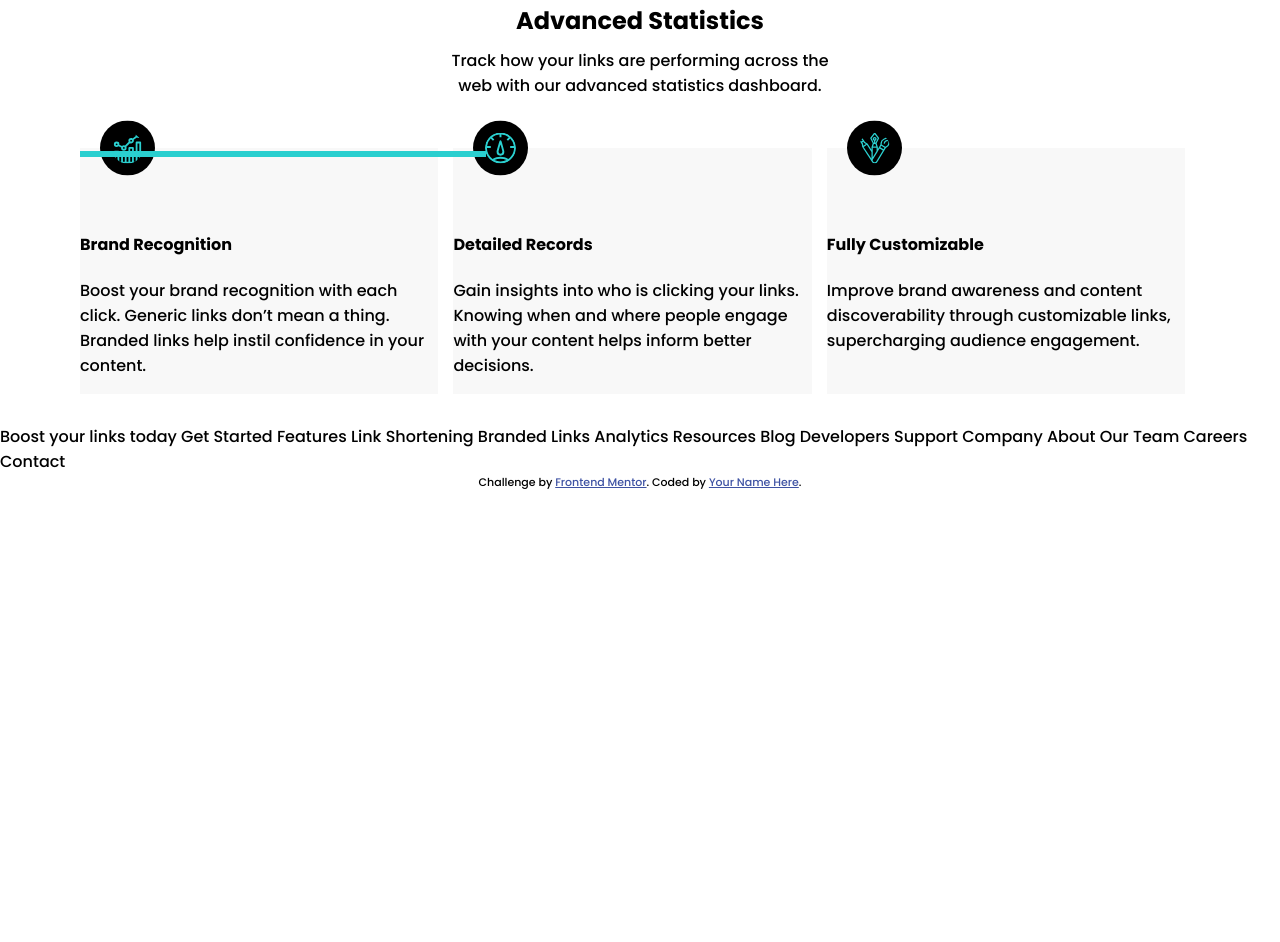
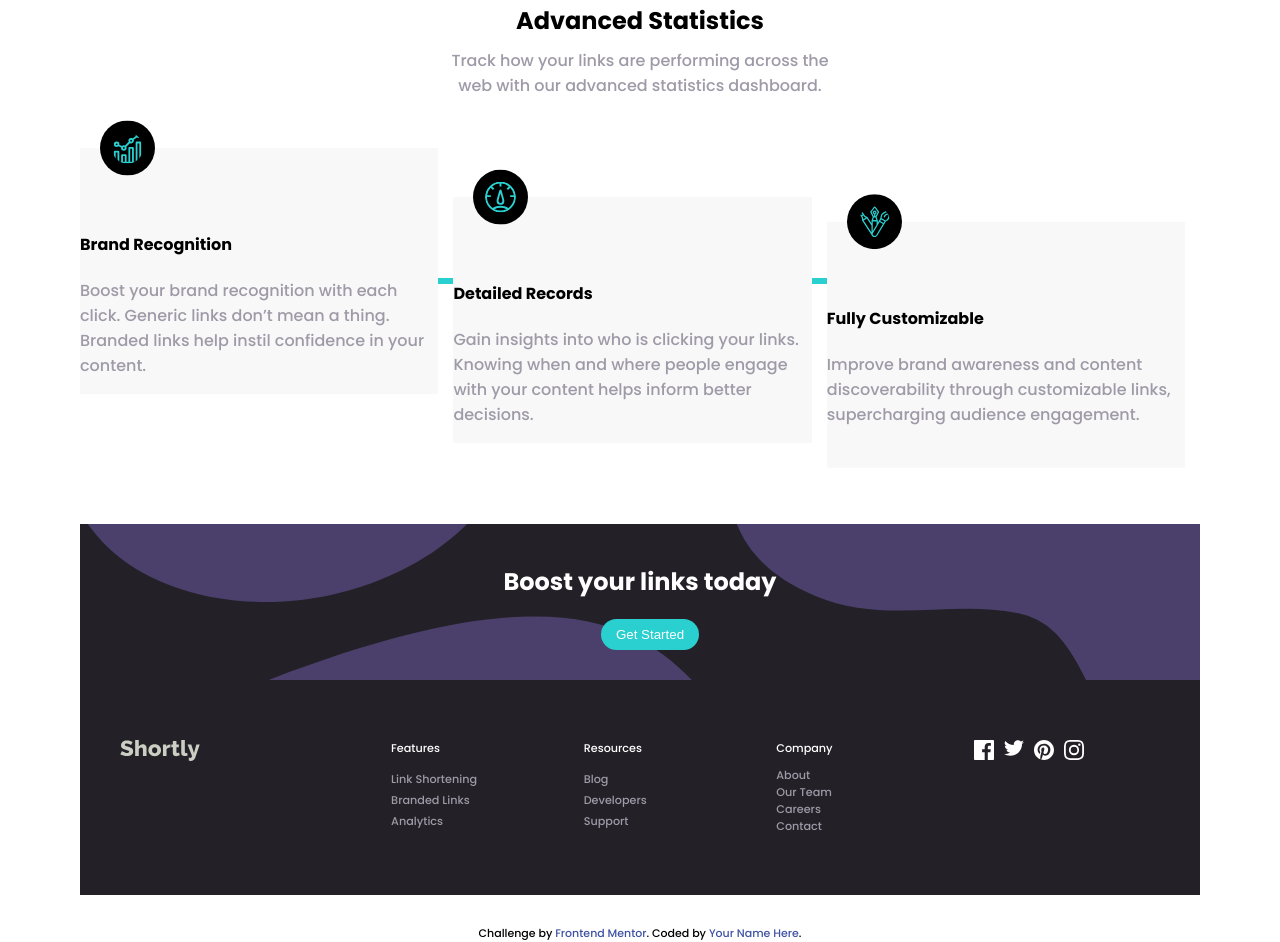
Before and after one commit to TKamote/url-shortening-api-master, a plain HTML site: page index.html in a window 1280 px wide. Shown: the part 709-1651 px from the top of the page. Before the commit the page ends 1200 px from the top, so only its background shows below. Drawn offline with Linux system fonts and the light colour scheme.

Commit message:
2nd commit

```diff
--- a/index.html
+++ b/index.html
@@ -79,32 +79,45 @@
         <p>Improve brand awareness and content discoverability through customizable
           links, supercharging audience engagement.</p>
       </div>
+      <div class="middle-line"></div>
     </div>
-
+    <div class="article3">
+      <h2>Boost your links today</h2>
+      <button class="btn btn-article3">Get Started</button>
+    </div>
+    <footer>
+      <div class="logo logo1">
+        <img src="images/logo.svg" alt="">
+      </div>
+      <div class="footer-links">
+        <ul class='foot feature'>
+          <li class='title'><a href="">Features</a></li>
+          <li><a href="#">Link Shortening</a></li>
+          <li><a href="#">Branded Links</a></li>
+          <li><a href="#">Analytics</a></li>
+        </ul>
+        <ul class='foot resources'>
+          <li class='title'><a href="">Resources</a></li>
+          <li><a href="#">Blog</a></li>
+          <li><a href="#">Developers</a></li>
+          <li><a href="#">Support</a></li>
+        </ul>
+        <ul class='foot company'>
+          <li class='title'><a href="">Company</a></li>
+          <li><a href="#">About</a></li>
+          <li><a href="#">Our Team</a></li>
+          <li><a href="#">Careers</a></li>
+          <li><a href="">Contact</a></li>
+        </ul>
+      </div>
+      <ul class='social-media'>
+        <li><a href="#"><img src="images/icon-facebook.svg" alt="icon-facebook"></a></li>
+        <li><a href="#"><img src="images/icon-twitter.svg" alt="icon-twitter"></a></li>
+        <li><a href="#"><img src="images/icon-pinterest.svg" alt="icon-pinterest"></a></li>
+        <li><a href="#"><img src="images/icon-instagram.svg" alt="icon-instagram"></a></li>
+      </ul>
+    </footer>
   </div>
-
-  Boost your links today
-
-  Get Started
-
-  Features
-
-  Link Shortening
-  Branded Links
-  Analytics
-
-  Resources
-
-  Blog
-  Developers
-  Support
-
-  Company
-
-  About
-  Our Team
-  Careers
-  Contact
 
   <div class="attribution">
     Challenge by <a href="https://www.frontendmentor.io?ref=challenge" target="_blank">Frontend Mentor</a>.
--- a/style.css
+++ b/style.css
@@ -78,7 +78,8 @@ body {
 }
 
 .head-btn,
-.btn-main-head
+.btn-main-head,
+.btn-article3
  {
     padding: 6px 12px;
     border-radius: 18px;
@@ -106,11 +107,10 @@ body {
 .main-head-left h1 {
     margin: 0;
     font-size: 3rem;
-    max-width: 500px;
 }
-.main-head-left p {
+p {
     color: var(--grayish-violet);
-    max-width: 500px;
+    font-size: 16px;
 }
 .btn-main-head {
     align-self: flex-start;
@@ -204,18 +204,17 @@ article p {
 .article2 {
     display: flex;
     position: relative;
-
+    padding-bottom: 130px;
 }
-.article2::after {
+.article2 .middle-line {
     content: '';
-    width: 400px;
+    width: 90%;
     /*background-color: black;*/
     border: solid 3px var(--cyan);
     position: absolute;
-    transform: translateY(50%);
-    top: 80px
-    z-index:.5;
-
+    top: 130px;
+    left: 0;
+    z-index: 1;
 }
 .box {
     background-color: #f8f8f8;
@@ -229,15 +228,100 @@ article p {
     width: 55px;
     border-radius: 50%;
     background-color: black;
-
 }
 .box1 {
-
+    position: relative;
+    z-index: 5;
 }
 .box2 {
     margin: 0 15px;
+    position: relative;
+    z-index: 5;
+    transform: translateY(20%);
+}
+.box3 {
+    position: relative;
+    z-index: 5;
+    transform: translateY(30%);
+}
+.article3 {
+    display: flex;
+    flex-direction: column;
+    justify-content: center;
+    align-items: center;
+    width: 100%;
+    margin: 0 auto;
+    padding: 20px 0 30px 0;
+    color: #ffffff;
+    background-image: url(images/bg-boost-desktop.svg);
+    background-repeat: no-repeat;
+    background-position: center center;
+    background-size: cover;
+    background-color: var(--very-dark-violet);
+}
+.btn-article3 {
+    padding: 8px 15px;
+}
+footer {
+    background-color: var(--very-dark-violet);
+    display: grid;
+    grid-template-columns: 2fr 5fr 2fr;
+    justify-content: space-between;
+    font-size: .7rem;
+    padding: 60px 40px;
+    width: 100%;
+}
+.footer-links {
+    display: grid;
+    grid-template-columns: 1fr 1fr 1fr;
+    justify-content: end;
+    margin: 0;
+}
+.logo1 {
+    width: 100px;
+    margin: 0;
+}
+.logo1 img {
+    filter: invert(100%);
+    width: 100%;
+}
+a {
+    color: whitesmoke;
+    text-decoration: none;
+    color: var(--grayish-violet);
+}
+li {
+    list-style-type: none;
+}
+.title {
+    padding-bottom: 10px;
+}
+.title a {
+    color: #fff;
 
 }
-.box3 {
+footer a:hover {
+    color: var(--cyan);
 
 }
+.foot {
+    display: grid;
+    grid-template-columns: 1fr;
+    margin: 0;
+}
+
+.social-media {
+    text-decoration: none;
+    display: flex;
+    flex-direction: row;
+    flex-wrap: wrap;
+    margin: 0;
+}
+
+.social-media img {
+    margin: 0 5px;
+    width: 20px;
+}
+.logo:hover {
+    filter: invert(75%);
+}
```
